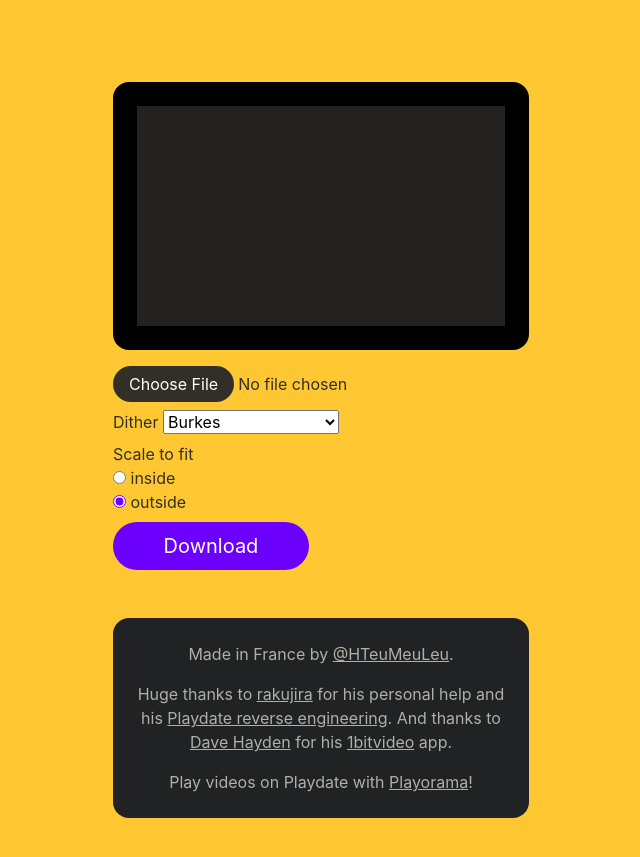
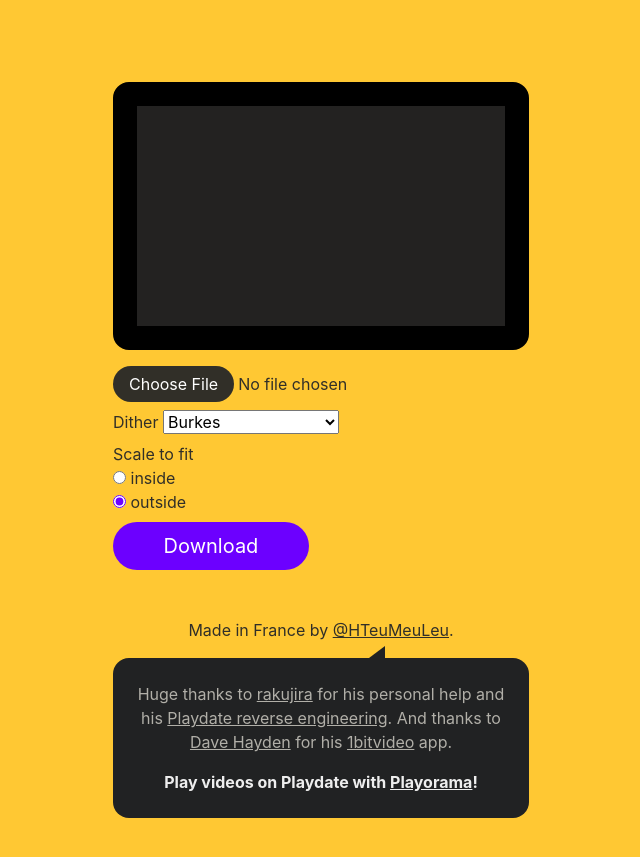
Before and after one commit to hteumeuleu/pdv, a Jekyll site: the page built from index.html, in a window 1280 px wide. Shown: the top 857 px of the page, without its empty margins (319-959 px from the left). Built offline with Jekyll 4.4.1, drawn with Linux system fonts in a browser that asks for light colours.

Commit message:
feat: update footer

```diff
--- a/_layouts/default.html
+++ b/_layouts/default.html
@@ -18,12 +18,14 @@
 			<p>
 				Made in France by <a href="https://twitter.com/HTeuMeuLeu">@HTeuMeuLeu</a>.
 			</p>
-			<p>
-				Huge thanks to <a href="https://twitter.com/rakujira">rakujira</a> for his personal help and his <a href="https://github.com/jaames/playdate-reverse-engineering">Playdate reverse engineering</a>. And thanks to <a href="https://twitter.com/davehayden">Dave Hayden</a> for his <a href="https://devforum.play.date/t/video-encoder-work-in-progress-mac-only/1390/6">1bitvideo</a> app.
-			</p>
-			<p>
-				Play videos on Playdate with <a href="https://github.com/hteumeuleu/playorama">Playorama</a>!
-			</p>
+			<div class="bubble">
+				<p>
+					Huge thanks to <a href="https://twitter.com/rakujira">rakujira</a> for his personal help and his <a href="https://github.com/jaames/playdate-reverse-engineering">Playdate reverse engineering</a>. And thanks to <a href="https://twitter.com/davehayden">Dave Hayden</a> for his <a href="https://devforum.play.date/t/video-encoder-work-in-progress-mac-only/1390/6">1bitvideo</a> app.
+				</p>
+				<p>
+					<b>Play videos on Playdate with <a href="https://github.com/hteumeuleu/playorama">Playorama</a>!</b>
+				</p>
+			</div>
 		</footer>
 	</div>
 </body>
--- a/_sass/_footer.scss
+++ b/_sass/_footer.scss
@@ -1,12 +1,37 @@
 .footer {
-	margin-top: rem(48px);
-	border-radius: rem(16px);
-	padding: rem(24px);
+	max-width: rem(448px);
+	margin: rem(48px) auto 0;
 	text-align: center;
-	color: $screen-white;
-	background-color: #212223;
 
 	p:not(:last-child) {
 		margin-bottom: rem(16px);
 	}
+
+	.bubble {
+		position: relative;
+		padding: rem(24px);
+		color: $screen-white;
+		border-radius: rem(16px);
+		background-color: #212223;
+
+		b {
+			color: #eee;
+		}
+
+		&::before {
+			position: absolute;
+			bottom: 100%;
+			left: calc(50% + #{rem(48px)});
+			content: '';
+			width: 0;
+			height: 0;
+			border: rem(8px) solid;
+			border-top-width:rem(6px);
+			border-bottom-width:rem(6px);
+			border-top-color: transparent;
+			border-left-color: transparent;
+			border-bottom-color: #212223;
+			border-right-color: #212223;
+		}
+	}
 }
```
